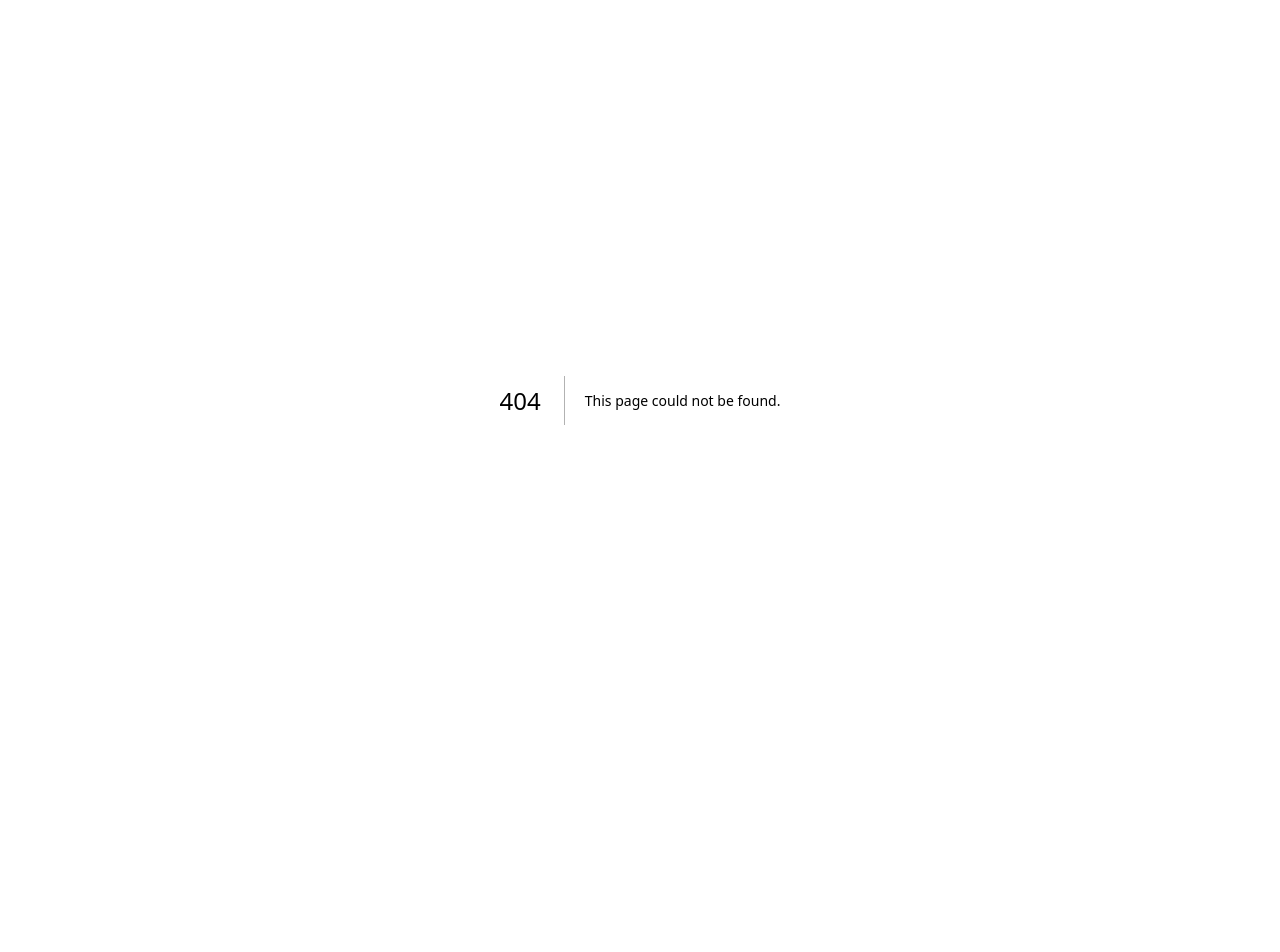
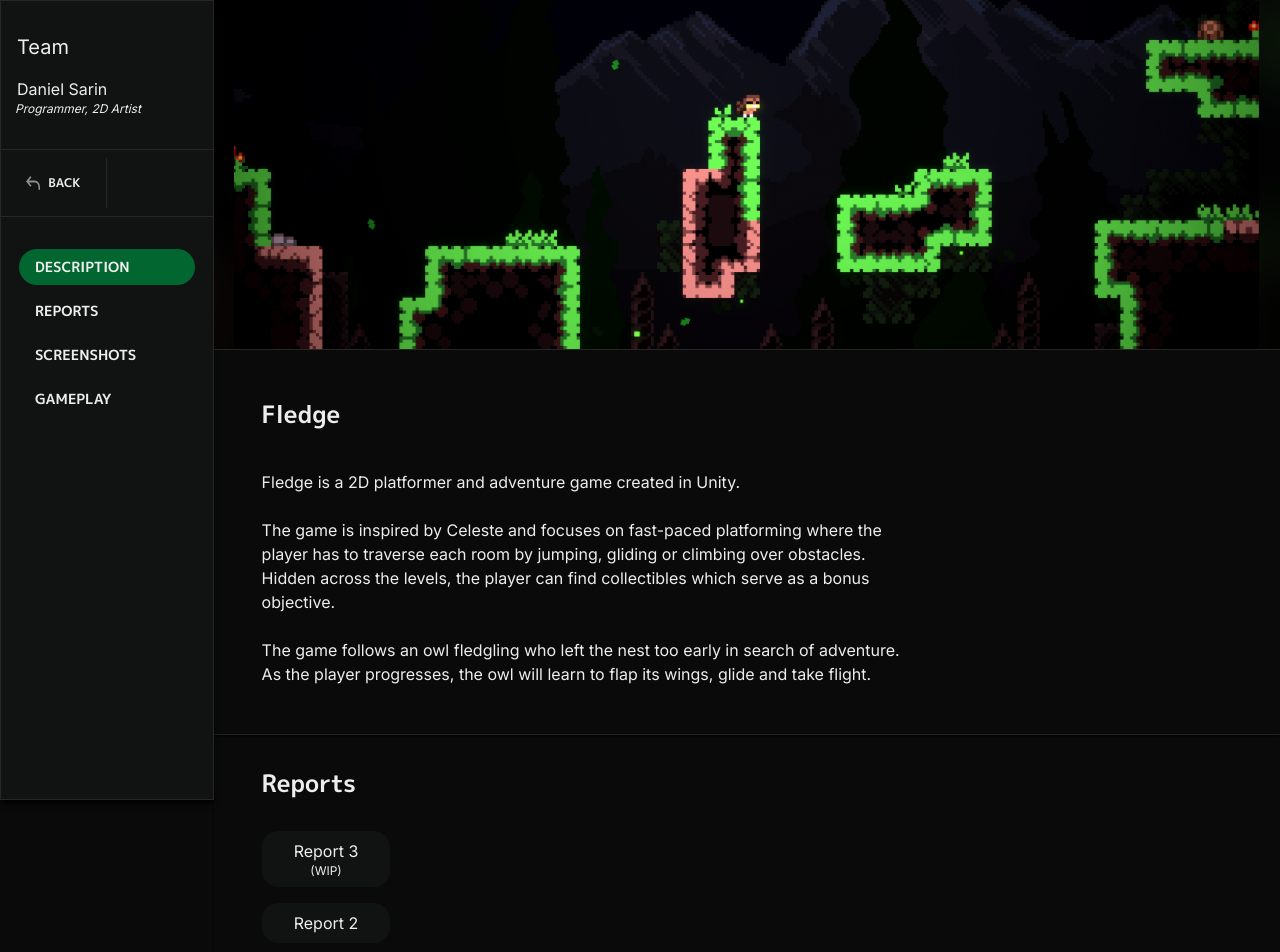
Before and after one commit to btasa013/portfolio, a Next.js app: page /projects/3d-pixelart-game in a window 1280 px wide. Before the commit this address had no page. Shown: the top 952 px of the page. Before the commit the page ends 800 px from the top, so only its background shows below. Built offline with nearby package versions, Linux system fonts and the light colour scheme.

Commit message:
Added new project

```diff
--- /dev/null
+++ b/src/app/projects/3d-pixelart-game/data.tsx
@@ -0,0 +1,21 @@
+import { getPath } from "@/scripts/path";
+
+export const TITLE = "Fledge";
+export const SLUG = "fledge";
+
+export const TEAM = [
+  { name: "Daniel Sarin", roles: "Programmer, 2D Artist" }
+];
+
+export const DESCRIPTION = `
+  ${TITLE} is a 2D platformer and adventure game created in Unity.
+
+  The game is inspired by Celeste and focuses on fast-paced platforming where the player has to traverse each room by jumping, gliding or climbing over obstacles. Hidden across the levels, the player can find collectibles which serve as a bonus objective.
+
+  The game follows an owl fledgling who left the nest too early in search of adventure. As the player progresses, the owl will learn to flap its wings, glide and take flight.
+`;
+
+export const ASSETS_PATH = getPath(`assets/${SLUG}/`);
+export function asset(name: string): string {
+  return ASSETS_PATH + name;
+}
--- /dev/null
+++ b/src/app/projects/3d-pixelart-game/page.tsx
@@ -0,0 +1,69 @@
+"use client";
+
+import ProjectPage, { ProjectSectionProps } from '@/components/ProjectPage';
+import { TITLE, SLUG, TEAM, DESCRIPTION, asset } from './data';
+import { useRef } from 'react';
+import Image from 'next/image';
+
+import ShowcaseImage0 from '@/assets/fledge/image0.png';
+import ShowcaseImage1 from '@/assets/fledge/image1.png';
+import ShowcaseImage2 from '@/assets/fledge/image2.png';
+import ShowcaseImage3 from '@/assets/fledge/image3.png';
+
+import ProjectBanner from '@/assets/fledge/banner.png';
+
+export default function Project() {
+
+  const sections: ProjectSectionProps[] = [
+    {
+      title: "Reports",
+      navButton: { title: "Reports" },
+      ref: useRef(null),
+      content: <div className="flex flex-col gap-4">
+        <a className="bg-bg-secondary w-32 text-center p-2 rounded-2xl will-change-transform motion-safe:hover:scale-105 hover:brightness-125 transition-all duration-200" href={`${SLUG}/reports/3`}>
+          <p>Report 3</p>
+          <p className="text-xs">(WIP)</p>
+        </a>
+        <a className="bg-bg-secondary w-32 text-center p-2 rounded-2xl will-change-transform motion-safe:hover:scale-105 hover:brightness-125 transition-all duration-200" href={`${SLUG}/reports/2`}>Report 2</a>
+        <a className="bg-bg-secondary w-32 text-center p-2 rounded-2xl will-change-transform motion-safe:hover:scale-105 hover:brightness-125 transition-all duration-200" href={`${SLUG}/reports/1`}>Report 1</a>
+      </div>
+    },
+    {
+      title: "Screenshots",
+      navButton: { title: "Screenshots" },
+      ref: useRef(null),
+      content: <div className="
+          grid grid-cols-2 grid-rows-2 gap-2 md:gap-4 *:shadow-bg-black *:shadow-md w-fit
+      ">
+        <Image alt="" src={ShowcaseImage0}/>
+        <Image alt="" src={ShowcaseImage1}/>
+        <Image alt="" src={ShowcaseImage2}/>
+        <Image alt="" src={ShowcaseImage3}/>
+        <p></p>
+      </div>
+    },
+    {
+      title: "Gameplay Video",
+      navButton: { title: "Gameplay" },
+      ref: useRef(null),
+      content: <div>
+        {/* Second iframe is needed so the video isn't blocked on Firefox for some reason */}
+        <iframe hidden></iframe>
+        <iframe className="aspect-video max-w-[800px]" src="https://www.youtube.com/embed/uErqjzIrJPs" title="Fledge Gameplay" allowFullScreen></iframe>
+      </div>
+    }
+  ];
+
+  return (
+    <ProjectPage
+      title={TITLE}
+      slug={SLUG}
+      team={TEAM}
+      description={DESCRIPTION}
+      banner={ProjectBanner}
+      sections={sections}
+      isMainPage={true}
+    >
+    </ProjectPage>
+  );
+}
```
Also changed, not shown: src/assets/3d-pixelart-game/banner.png (added), src/assets/3d-pixelart-game/preview.png (added).
